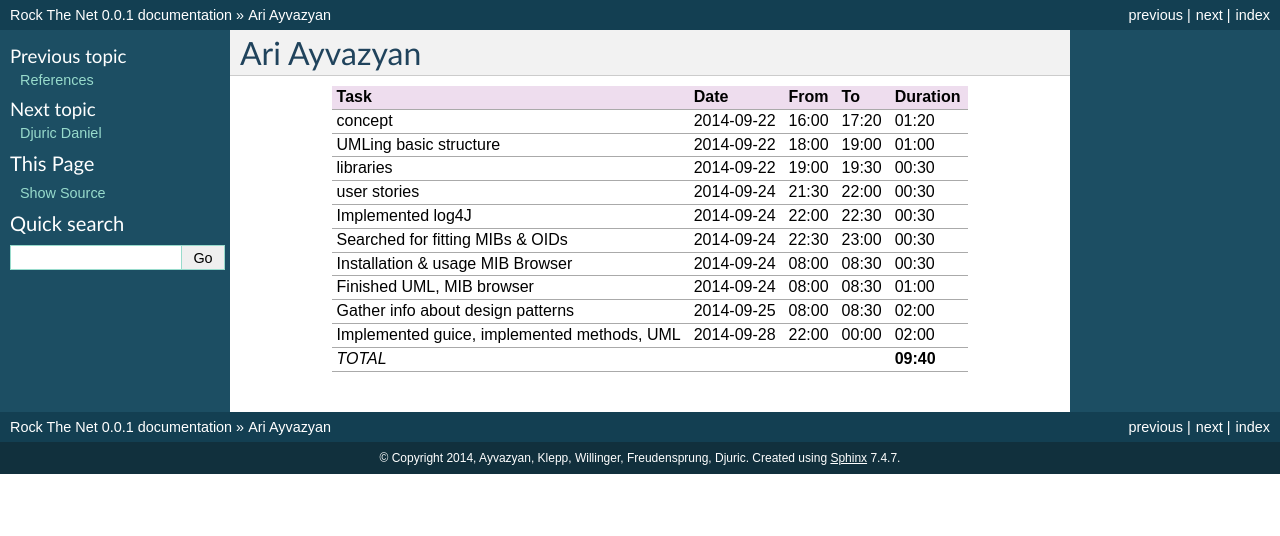
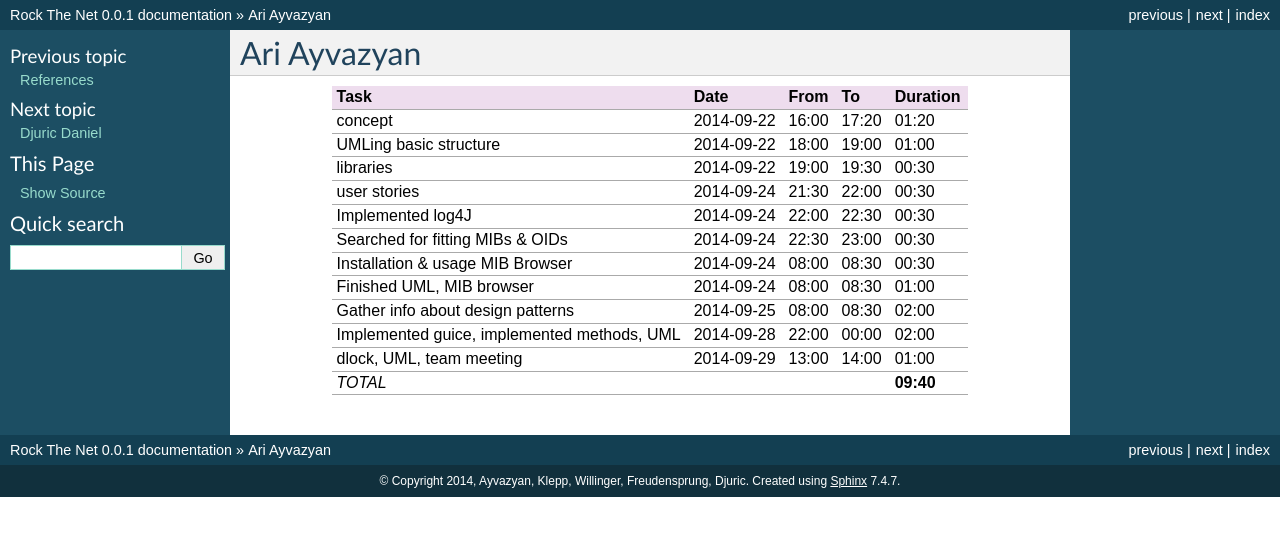
Before and after one commit to aayvazyan-tgm/RouterManagementProject_RockTheNet, a Sphinx documentation site: the page built from docs/timerecording_ayvazyan.rst, in a window 1280 px wide. Shown: the top 536 px of the page. Built offline with Sphinx 7.4.7, drawn with Linux system fonts in a browser that asks for light colours.

Commit message:
Updated Timerecording

```diff
--- a/docs/timerecording_ayvazyan.rst
+++ b/docs/timerecording_ayvazyan.rst
@@ -14,5 +14,6 @@ Installation & usage MIB Browser               2014-09-24 08:00 08:30   00:30
 Finished UML, MIB browser                      2014-09-24 08:00 08:30   01:00
 Gather info about design patterns              2014-09-25 08:00 08:30   02:00
 Implemented guice, implemented methods, UML    2014-09-28 22:00 00:00   02:00
+dlock, UML, team meeting                       2014-09-29 13:00 14:00   01:00
 *TOTAL*                                                               **09:40**
 ============================================== ========== ===== ===== =========
```
